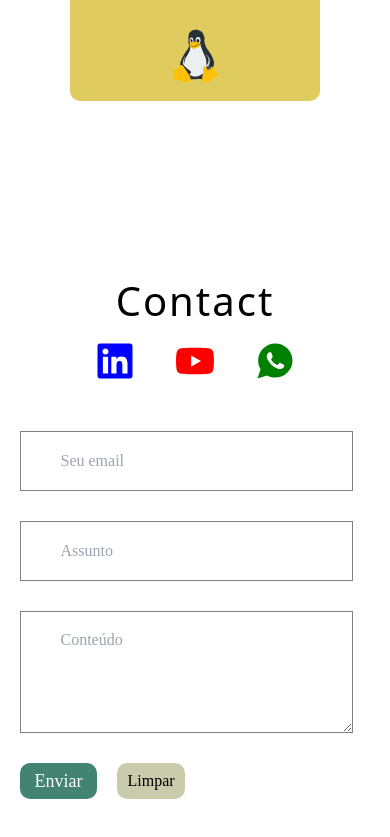
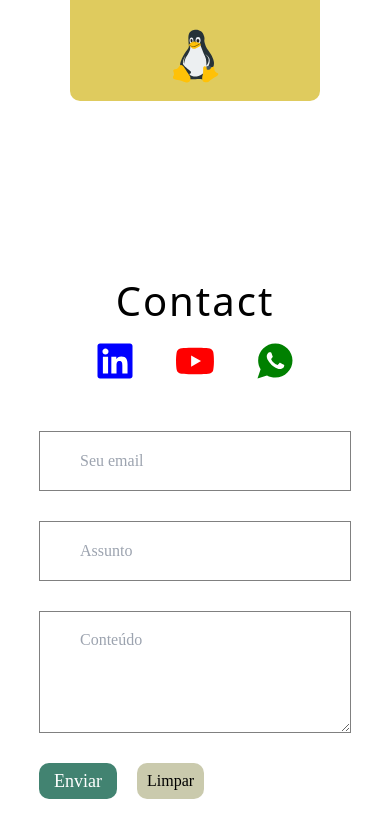
Before and after one commit to Gustavo-Aquino-1/MyPortfolio, a React (Create React App) app: page / in a window 390 px wide. Shown: the part 6165-7002 px from the top of the page. Built offline with nearby package versions, Linux system fonts and the light colour scheme.

Commit message:
feat: css adjust in homepage (contact)

```diff
--- a/src/css/home.css
+++ b/src/css/home.css
@@ -170,7 +170,7 @@ html {
   border-bottom: 2px solid rgba(128, 128, 128, 0.801); */
   outline: none;
   padding: 20px 40px;
-  width: 95%;
+  width: 100%;
 }
 
 .submit__button {
@@ -279,14 +279,19 @@ html {
   }
 
   .contact__area {
+    width: 100%;
     margin-left: 0;
+    display: flex;
+    flex-direction: column;
+    align-items: center;
+    justify-content: center;
 
   }
 
   .contact__form {
     display: block;
     margin: auto;
-    max-width: 90%;
+    max-width: 80%;
     display: flex;
     gap: 10;
     width: 90%;
@@ -300,6 +305,7 @@ html {
     align-items: center;
     text-align: center;
     flex-direction: column;
+    justify-content: center;
     gap: 20px;
   }
 }
```
